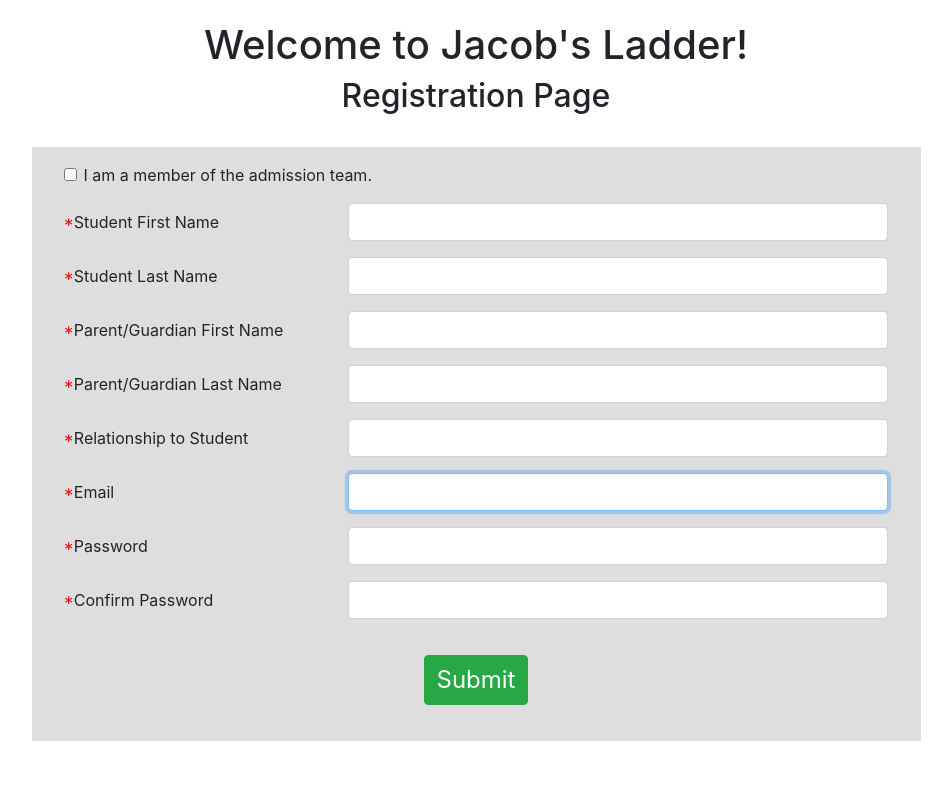
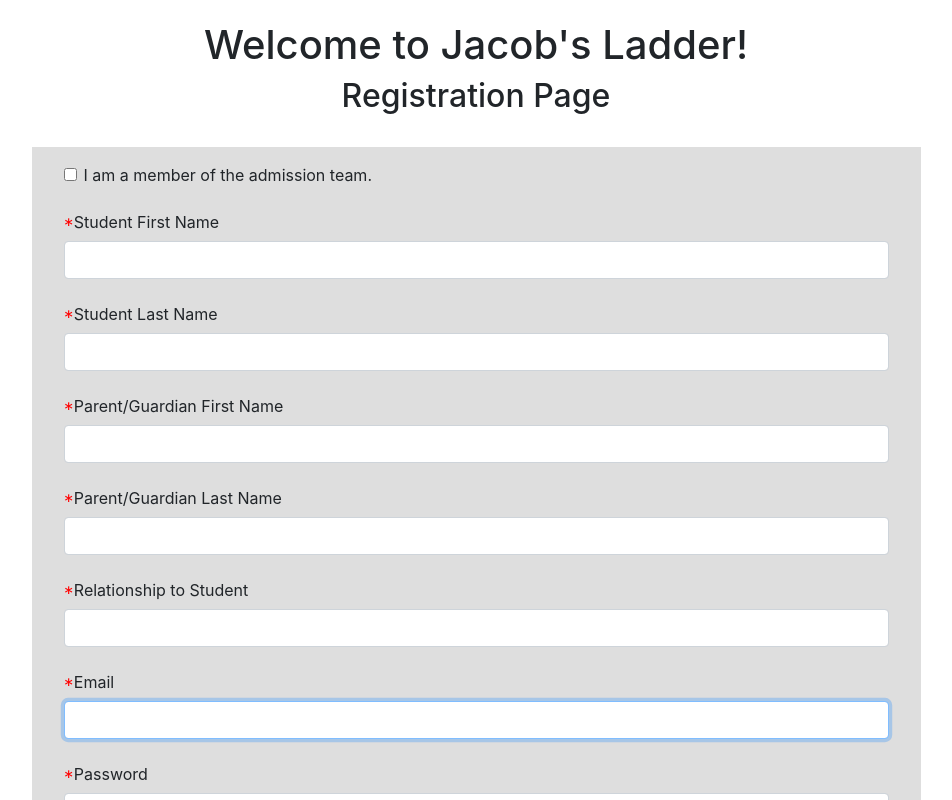
Before and after one commit to JacobsLadderIntake/FrontEndReact, a React (Create React App) app: page /register in a window 1280 px wide. Shown: the top 800 px of the page, without its empty margins (164-1116 px from the left). Built offline with nearby package versions, Linux system fonts and the light colour scheme.

Commit message:
Continued working with styling of Registration page

```diff
--- a/src/Register.js
+++ b/src/Register.js
@@ -8,6 +8,7 @@ import {
     Col,
     Button,
     FormGroup,
+    FormFeedback,
     Input,
     Label
 } from "reactstrap";
@@ -35,7 +36,9 @@ class Register extends Component {
             isAdminChecked: false,
             startsHidden: true,
             codeSubmitted: false,
-            submitButtonHit:false
+            submitButtonHit:false,
+            confirmationCodeValid:false,
+
         };
         this.handleChange = this.handleChange.bind(this, false);
         this.goBack = this.goBack.bind(this)
@@ -136,13 +139,15 @@ class Register extends Component {
     validateConfirmationForm() {
         console.log("hey")
         const confirmationCode = ReactDOM.findDOMNode(this.confirmationCode).value;
+        if(confirmationCode == 1234) {
+            this.setState({confirmationCodeValid:true})
 
-        if(confirmationCode ==1234) {
-            console.log("success")
-            this.setState({codeSubmitted:true})
         } else {
-            console.log(confirmationCode)
+            this.state.codeSubmitted = true
+            console.log(this.state.codeSubmitted)
+            console.log(this.state.confirmationCodeValid)
         }
+
     }
 
     handleChangeConfirmationCode(e) {
@@ -163,11 +168,12 @@ class Register extends Component {
     }
 
 
-    handleSubmit = async event => {
+    handleSubmit (event){
         event.preventDefault();
-        this.setState({submitButtonHit:true})
+        this.state.submitButtonHit = true
+        console.log(this.state.submitButtonHit)
         const number = this.handleChange(event)
-        console.log(this.state.errors.length)
+        console.log(number)
         if (number === 0 && this.state.isAdminChecked) {
             this.props.history.push("/adminhome");
         } else if(number === 0) {
@@ -195,7 +201,9 @@ class Register extends Component {
                         ref={confirmationCode => (this.confirmationCode = confirmationCode)}
                         onChange={this.handleChangeConfirmationCode.bind(this)}
                         placeholder = "Confirmation Code"
+
                     />
+                    <FormFeedback>Yikes!</FormFeedback>
                 </FormGroup>
                 <div className={" confirmation_buttons_div"}>
                 <Button
@@ -227,7 +235,7 @@ class Register extends Component {
 
         return (
 
-            <form className="form-style" onSubmit={this.handleSubmit}>
+            <form className="form-style" onSubmit={this.handleSubmit.bind(this)}>
                 <div className="registration-page-title">
                     <h1> Welcome to Jacob's Ladder!</h1>
                     <h2>Registration Page </h2>
@@ -238,13 +246,13 @@ class Register extends Component {
                     ))}
                     <FormGroup check>
                         <Label check onChange={this.toggle.bind(this)} >
-                            <Input checked={this.state.isAdminChecked} type="checkbox"/>
+                            <Input disabled = {this.state.isAdminChecked} checked={this.state.isAdminChecked} type="checkbox"/>
                             I am a member of the admission team.
                         </Label>
                     </FormGroup>
                     <FormGroup row id="studentFirstName" style={isAdminChecked}>
                         <Label className="control-label required" sm={4}>Student First Name</Label>
-                        <Col sm={8}>
+                        <Col sm={12}>
 
                             <Input
                                 autoFocus
@@ -257,7 +265,7 @@ class Register extends Component {
                     </FormGroup>
                     <FormGroup row id="studentLastName" style={isAdminChecked}>
                         <Label className="control-label required" sm={4}>Student Last Name</Label>
-                        <Col sm={8}>
+                        <Col sm={12}>
                             <Input
                                 ref={studentLastName => (this.studentLastName = studentLastName)}
                                 autoFocus
@@ -269,7 +277,7 @@ class Register extends Component {
                     </FormGroup>
                     <FormGroup row id="parentFirstName" style={isAdminChecked}>
                         <Label className="control-label required" sm={4}>Parent/Guardian First Name</Label>
-                        <Col sm={8}>
+                        <Col sm={12}>
                             <Input
                                 autoFocus
                                 ref={parentFirstName => (this.parentFirstName = parentFirstName)}
@@ -281,7 +289,7 @@ class Register extends Component {
                     </FormGroup>
                     <FormGroup id="parentLastName" row style={isAdminChecked}>
                         <Label className="control-label required" sm={4}>Parent/Guardian Last Name</Label>
-                        <Col sm={8}>
+                        <Col sm={12}>
                             <Input
                                 autoFocus
                                 ref={parentLastName => (this.parentLastName = parentLastName)}
@@ -293,7 +301,7 @@ class Register extends Component {
                     </FormGroup>
                     <FormGroup id="firstName" row style={startsHidden}>
                         <Label className="control-label required" sm={4}>First Name</Label>
-                        <Col sm={8}>
+                        <Col sm={12}>
                             <Input
                                 autoFocus
                                 ref={firstName => (this.firstName = firstName)}
@@ -305,7 +313,7 @@ class Register extends Component {
                     </FormGroup>
                     <FormGroup id="lastName" row style={startsHidden}>
                         <Label className="control-label required" sm={4}>Last Name</Label>
-                        <Col sm={8}>
+                        <Col sm={12}>
                             <Input
                                 autoFocus
                                 ref={lastName => (this.lastName = lastName)}
@@ -317,7 +325,7 @@ class Register extends Component {
                     </FormGroup>
                     <FormGroup id="relationship" row style={isAdminChecked}>
                         <Label className="control-label required" sm={4}>Relationship to Student</Label>
-                        <Col sm={8}>
+                        <Col sm={12}>
                             <Input
                                 autoFocus
                                 ref={relationship => (this.relationship = relationship)}
@@ -329,7 +337,7 @@ class Register extends Component {
                     </FormGroup>
                     <FormGroup id="email" row>
                         <Label className="control-label required" sm={4}>Email</Label>
-                        <Col sm={8}>
+                        <Col sm={12}>
                             <Input
                                 autoFocus
                                 ref={email => (this.email = email)}
@@ -341,7 +349,7 @@ class Register extends Component {
                     </FormGroup>
                     <FormGroup id="password" row>
                         <Label className="control-label required" sm={4}>Password</Label>
-                        <Col sm={8}>
+                        <Col sm={12}>
                             <Input
                                 value={this.state.id}
                                 ref={password => (this.password = password)}
@@ -352,7 +360,7 @@ class Register extends Component {
                     </FormGroup>
                     <FormGroup id="confirmPassword" row>
                         <Label className="control-label required" sm={4}>Confirm Password</Label>
-                        <Col sm={8}>
+                        <Col sm={12}>
                             <Input
                                 ref={confirmPassword => (this.confirmPassword = confirmPassword)}
                                 value={this.state.id}
@@ -379,7 +387,7 @@ class Register extends Component {
     render() {
         return (
             <div className="Signup">
-                {this.state.isAdminChecked && !this.state.codeSubmitted
+                {this.state.isAdminChecked && !this.state.confirmationCodeValid
                     ? this.renderConfirmationForm()
                     : this.renderForm()}
             </div>
--- a/src/register.css
+++ b/src/register.css
@@ -20,10 +20,7 @@
     padding: 20px 0px;
 }
 
-.btn.submit-button {
 
-    font-size: 1.5em;
-}
 
 .registration-page-title {
     text-align: center;
```
